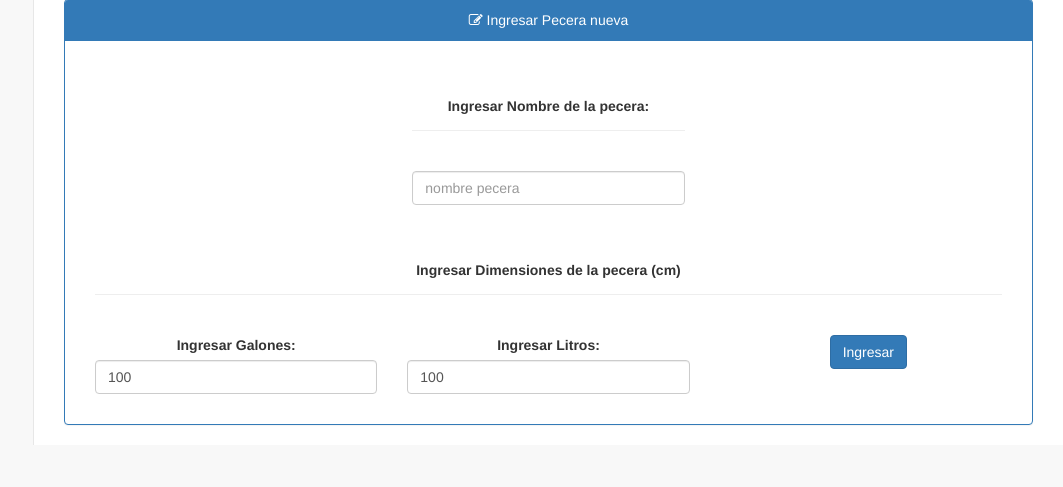
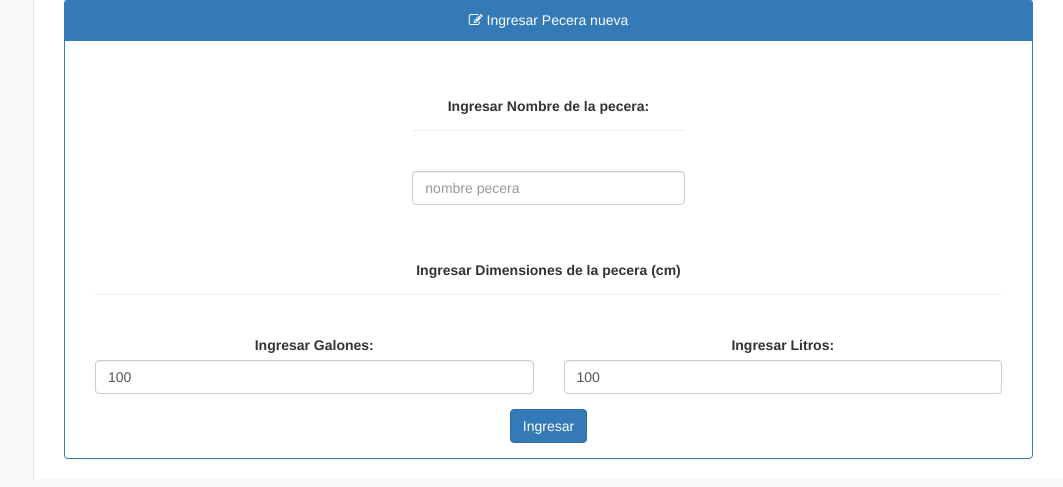
Before and after one commit to IgnacioYanjari/ProyectoTics1, a Flask app: page / in a window 1280 px wide. Shown: the part 313-800 px from the top of the page, without its empty margins (217-1280 px from the left). Run offline with Flask 2, Linux system fonts and the light colour scheme; data that the repository does not hold is empty; some libraries are stand-ins or nearby versions.

Commit message:
ordenando

```diff
--- a/Web/app/template/index.html
+++ b/Web/app/template/index.html
@@ -85,18 +85,19 @@
 
         <div class="col-xs-12">
             <div class="row">
-              <div class="col-lg-4 col-md-4">
+              <div class="col-lg-6">
                 <div class="form-group text-center">
                   <label for="sel1">Ingresar Galones:</label>
                   <br>
                   <input type="float" name="galones" min="100" max="1000" value="100" class="form-control">
                 </div>
               </div>
-              <div class="col-lg-4">
+              <div class="col-lg-6">
                 <div class="form-group text-center">
                   <label for="sel1">Ingresar Litros:</label>
                   <br>
-                <input type="number" name="litros" min="100" max="1000" value="100" class="form-control">
+                  <input type="number" name="litros" min="1" max="33" value="100" class="form-control">
+                </div>
               </div>
             </div>
             <div class="row">
```
Lines whose indentation alone changed are shown as unchanged.
